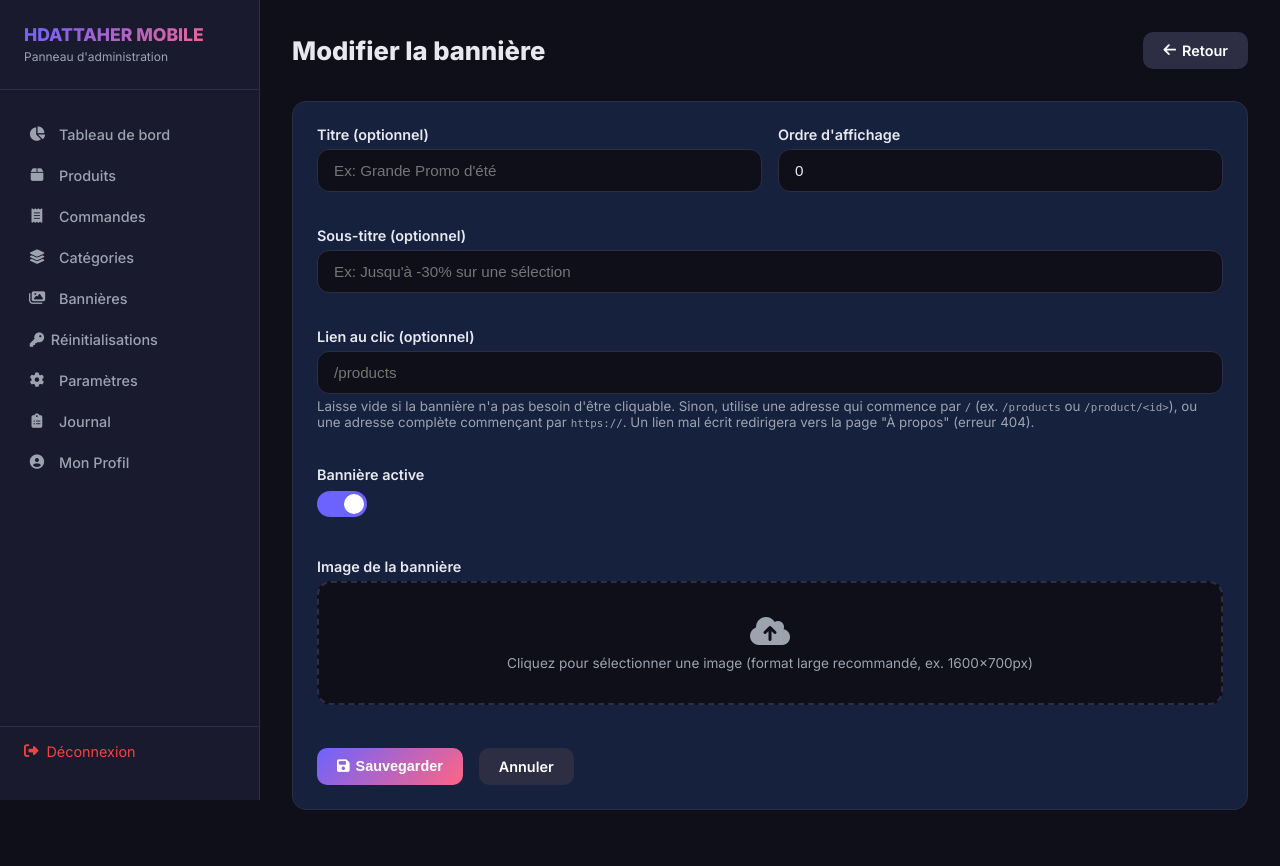
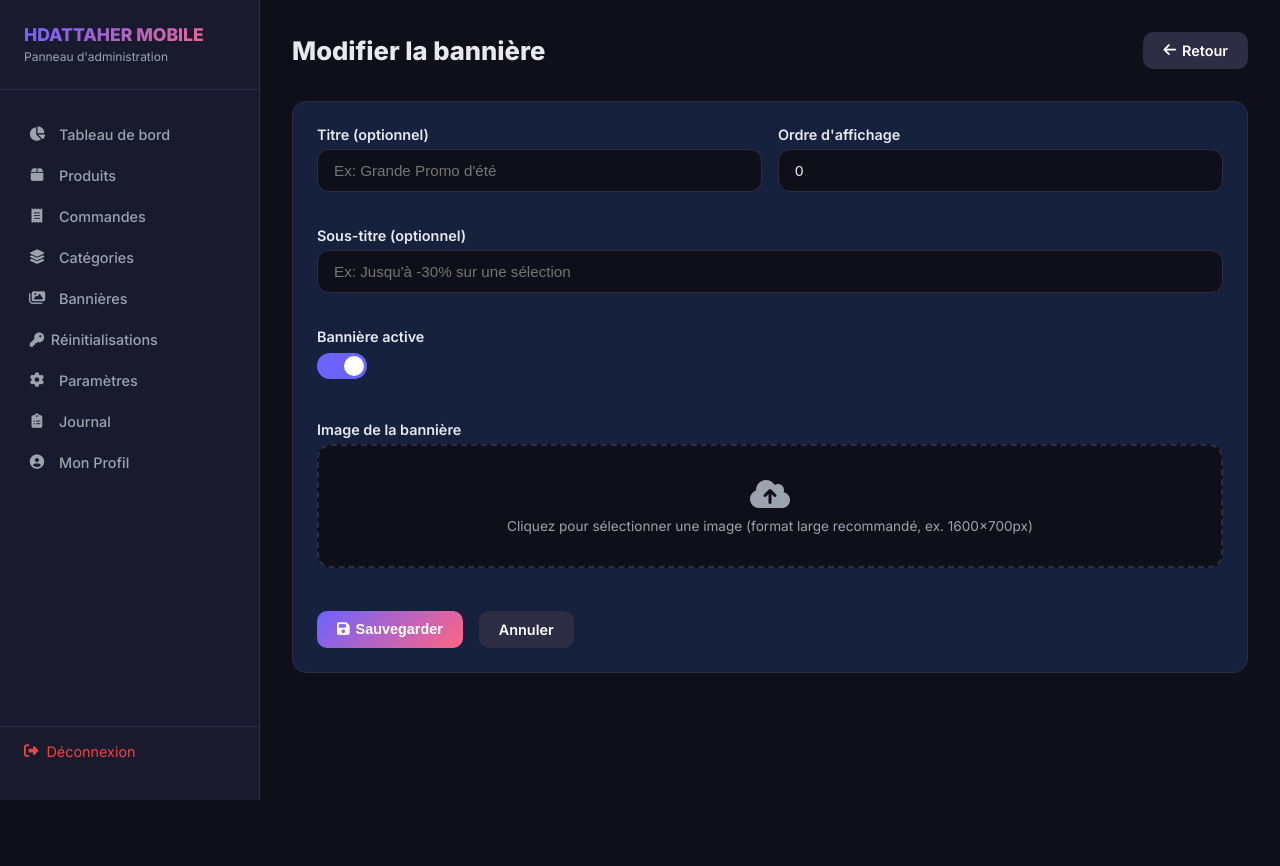
Before and after one commit to hdattaheralmansour6-cloud/hdattaher_mobile, a Python web app: template templates/admin/banner_form.html in a window 1280 px wide. After the commit the page ends 800 px from the top, so only its background shows below. Run offline with Jinja, Linux system fonts and the light colour scheme; the template is opened without the code that fills it, so the values that code supplies are empty.

Commit message:
Add files via upload

```diff
--- a/templates/admin/banner_form.html
+++ b/templates/admin/banner_form.html
@@ -31,17 +31,6 @@
                     <label>Sous-titre (optionnel)</label>
                     <input type="text" name="subtitle" class="form-control"
                         value="{{ banner.subtitle if banner else '' }}" placeholder="Ex: Jusqu'à -30% sur une sélection">
-                </div>
-                <div class="form-group full-width">
-                    <label>Lien au clic (optionnel)</label>
-                    <input type="text" name="link_url" class="form-control"
-                        value="{{ banner.link_url if banner else '' }}" placeholder="/products">
-                    <small style="color:var(--admin-text-sec); display:block; margin-top:4px;">
-                        Laisse vide si la bannière n'a pas besoin d'être cliquable. Sinon, utilise une adresse
-                        qui commence par <code>/</code> (ex. <code>/products</code> ou <code>/product/&lt;id&gt;</code>),
-                        ou une adresse complète commençant par <code>https://</code>. Un lien mal écrit
-                        redirigera vers la page "À propos" (erreur 404).
-                    </small>
                 </div>
                 <div class="form-group">
                     <label>Bannière active</label>
```
